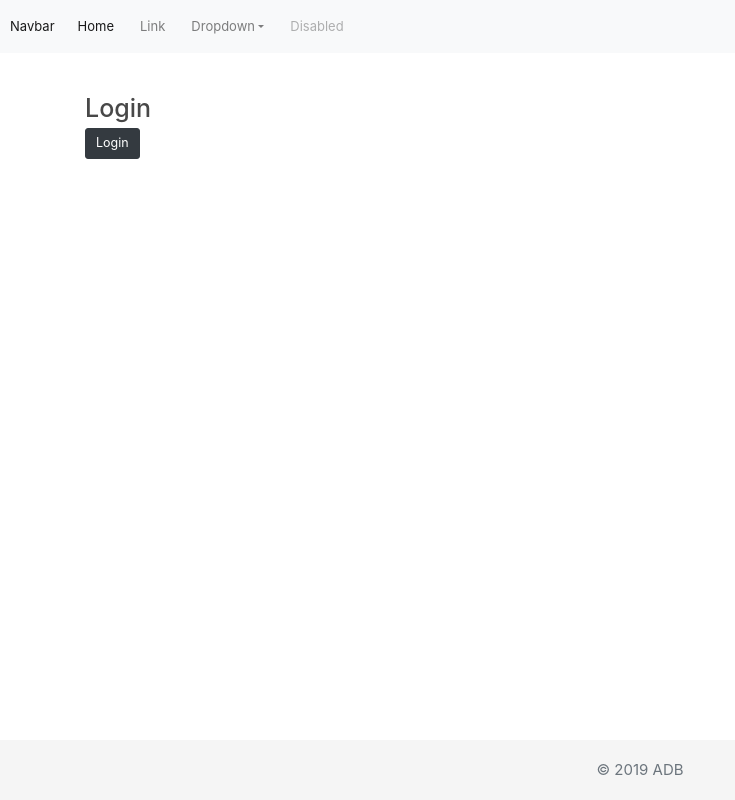
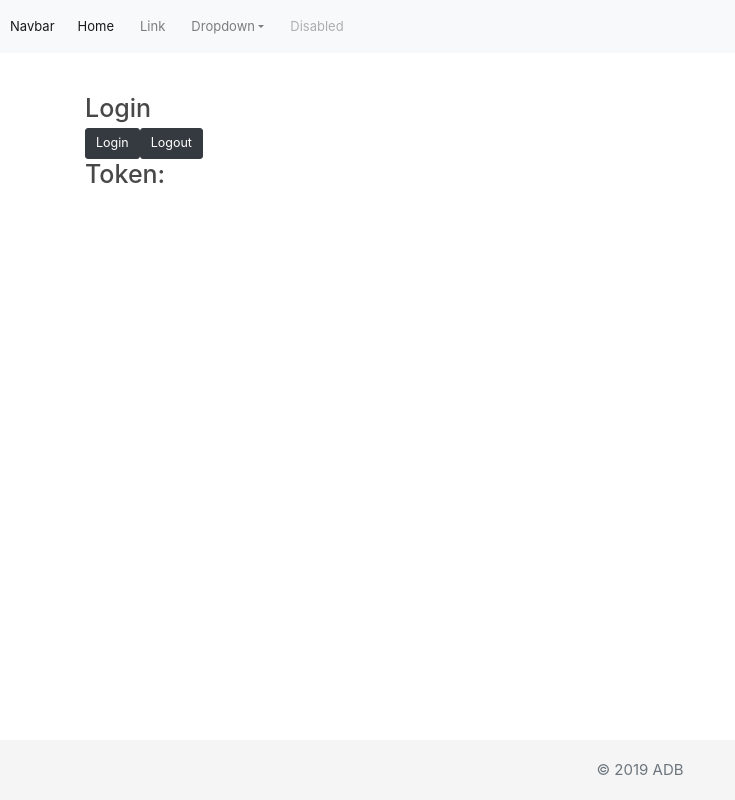
Before and after one commit to amodelbello/rg-client, a Next.js app: page /login in a window 1280 px wide. Shown: the whole page, without its empty margins (0-735 px from the left). Built offline with nearby package versions, Linux system fonts and the light colour scheme.

Commit message:
Add test buttons to login page
simple buttons to log in/out and output token to browser

```diff
--- /dev/null
+++ b/lib/tokenHelper.js
@@ -0,0 +1,37 @@
+function getTokenFromLocalStorage() {
+  return localStorage.getItem('token');
+}
+
+export default {
+  storeToken: token => {
+    localStorage.setItem('token', token);
+    // local storage...
+  },
+
+  removeToken: () => {
+    localStorage.removeItem('token');
+  },
+
+  getToken: () => {
+    // return 'hello';
+    return getTokenFromLocalStorage();
+  },
+
+  hasToken: () => {
+    const token = getTokenFromLocalStorage();
+    if (token) {
+      return true;
+    }
+
+    return false;
+
+    // const expiresAt = JSON.parse(
+    //   localStorage.getItem('scotch_auth_expires_at')
+    // );
+    // return new Date().getTime() < expiresAt;
+  },
+
+  getProfile: () => {
+    return JSON.parse(localStorage.getItem('token'));
+  },
+};
--- a/pages/login.js
+++ b/pages/login.js
@@ -4,25 +4,46 @@ import PropTypes from 'prop-types';
 import { graphql } from 'react-apollo';
 import gql from 'graphql-tag';
 import withData from '../lib/withData';
-
+import tokenHelper from '../lib/tokenHelper';
 import { Layout } from '../components/layout';
 
 class Login extends React.Component {
-  constructor(props) {
-    super(props);
-  }
+  state = {
+    token: 'hello',
+  };
 
   title = 'Login';
+
+  componentDidMount() {
+    const token = tokenHelper.getToken();
+    this.setState({
+      token,
+    });
+  }
 
   login = async () => {
     const result = await this.props.loginMutation({
       variables: {
-        email: '1testuser@lalala.com',
+        email: 'testuser@lalala.com',
         password: 'password1',
       },
     });
-    console.log('result', result);
+    const { login } = result.data;
+    tokenHelper.storeToken(login);
+
+    const token = tokenHelper.getToken();
+    this.setState({
+      token,
+    });
+    console.log('result', login);
     // Router.push('/');
+  };
+
+  logout = async () => {
+    tokenHelper.removeToken();
+    this.setState({
+      token: 'hello',
+    });
   };
 
   render() {
@@ -33,8 +54,12 @@ class Login extends React.Component {
           <button className="btn btn-dark btn-lg" onClick={this.login}>
             Login
           </button>
+          <button className="btn btn-dark btn-lg" onClick={this.logout}>
+            Logout
+          </button>
         </div>
 
+        <h1>Token: {this.state.token}</h1>
         <style jsx>{`
           .title {
             padding-top: 40px;
```
